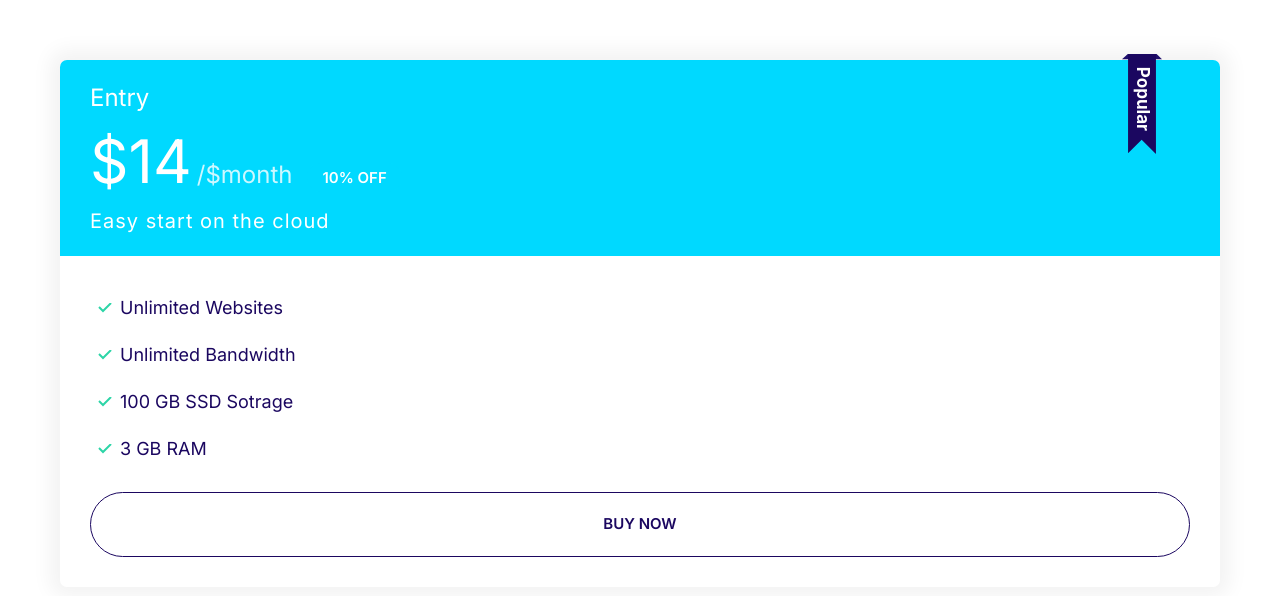
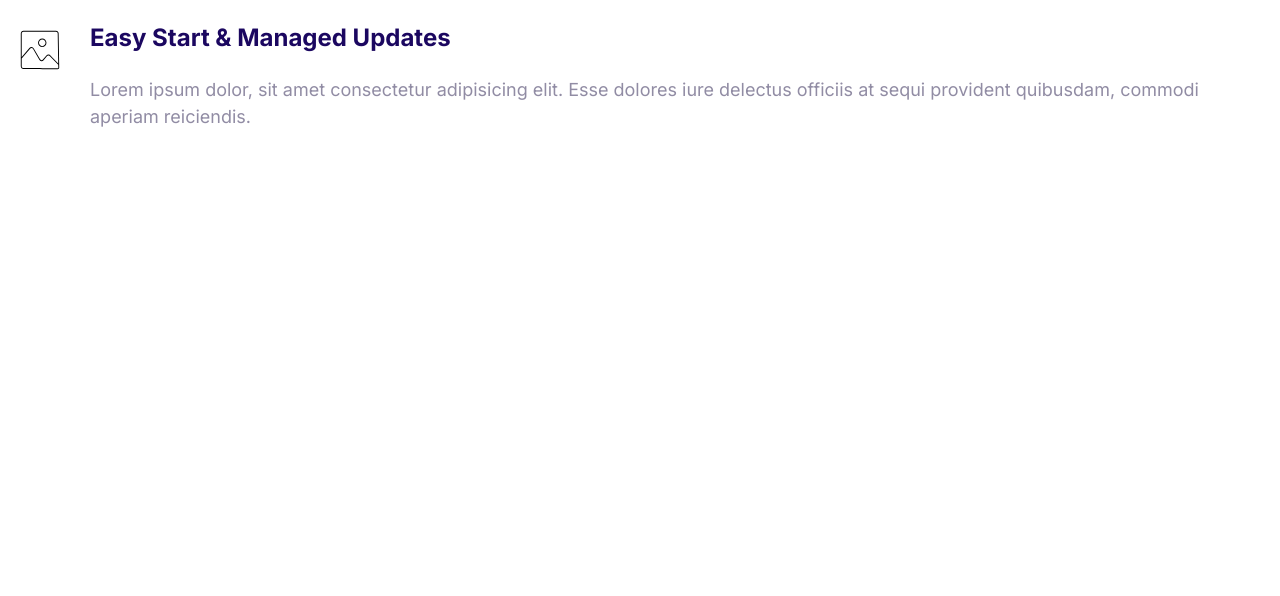
Before and after one commit to Amafon/mosh, a plain HTML site: page index.html in a window 1280 px wide. Drawn offline with Linux system fonts and the light colour scheme.

Commit message:
Commit Media Component.

```diff
--- a/css/style.css
+++ b/css/style.css
@@ -351,3 +351,20 @@ a {
 .card-secondary .badge--secondary {
   background-color: #02cdf1;
 }
+
+.media {
+  display: flex;
+  gap: 10px;
+}
+
+.media__image {
+  margin-top: 1rem;
+}
+
+.media__body {
+  padding: 0 2rem;
+}
+
+.media__title {
+  margin-top: 0px;
+}
--- a/index.html
+++ b/index.html
@@ -14,26 +14,19 @@
     <title>Moshify</title>
   </head>
   <body>
-    <div style="padding: 4rem">
-      <div class="plan plan--popular">
-        <div class="card card--secondary">
-          <header class="card__header">
-            <h3 class="plan__name">Entry</h3>
-            <span class="plan__price">$14</span>
-            <span class="plan__billing-cycle">/$month</span>
-            <span class="badge badge--secondary badge--small">10% OFF</span>
-            <span class="plan__description">Easy start on the cloud</span>
-          </header>
-          <div class="card__body">
-            <ul class="list list--tick">
-              <li class="list__item">Unlimited Websites</li>
-              <li class="list__item">Unlimited Bandwidth</li>
-              <li class="list__item">100 GB SSD Sotrage</li>
-              <li class="list__item">3 GB RAM</li>
-            </ul>
-            <div class="btn btn--outline btn--block">buy now</div>
-          </div>
-        </div>
+    <div class="media">
+      <div class="media__image">
+        <svg class="icon icon--primary">
+          <use xlink:href="images/sprite.svg#snap"></use>
+        </svg>
+      </div>
+      <div class="media__body">
+        <h3 class="media__title">Easy Start & Managed Updates</h3>
+        <p>
+          Lorem ipsum dolor, sit amet consectetur adipisicing elit. Esse dolores
+          iure delectus officiis at sequi provident quibusdam, commodi aperiam
+          reiciendis.
+        </p>
       </div>
     </div>
   </body>
```
Also changed, not shown: components/plan.html (added, +20 -0 lines).
